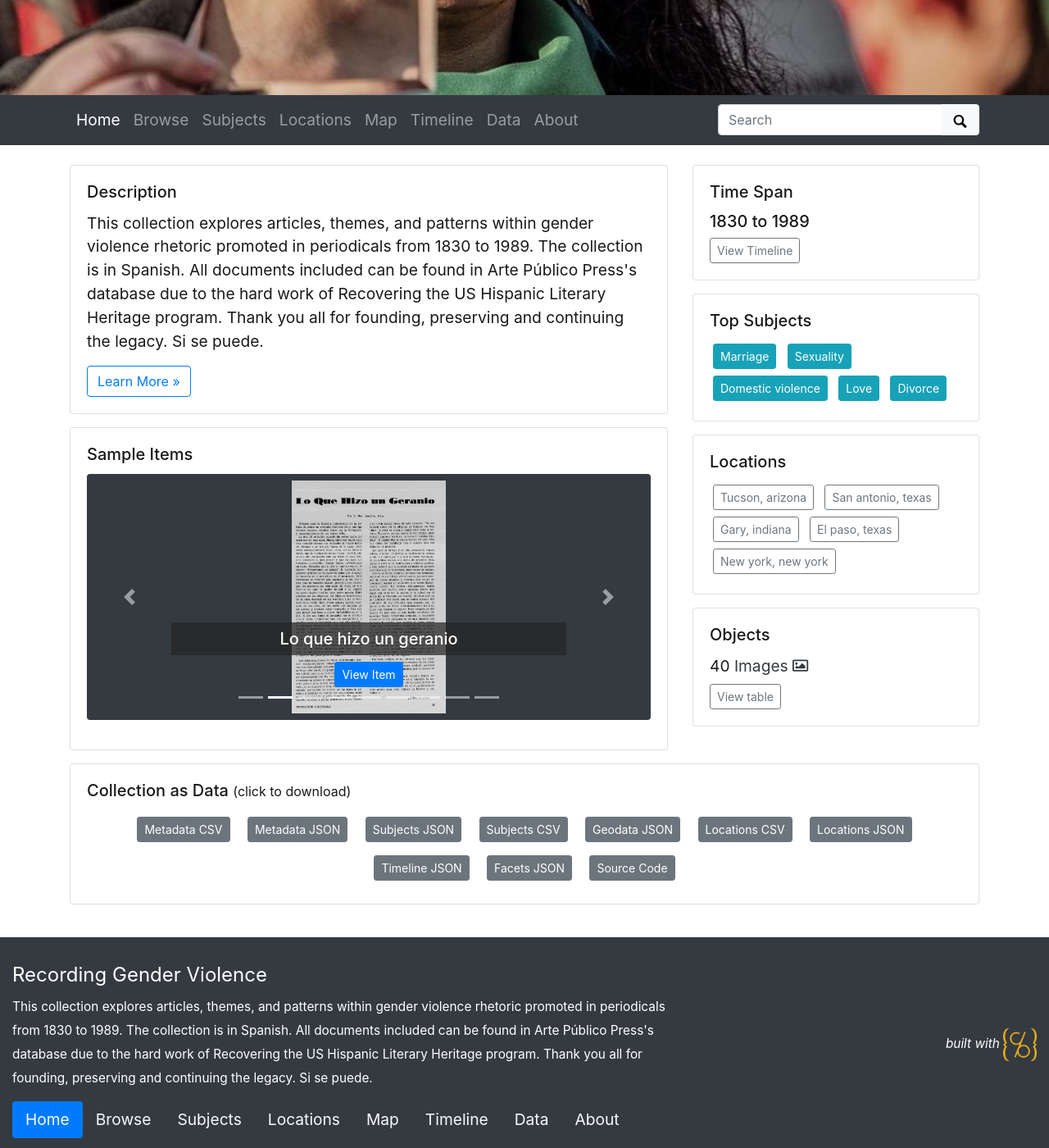
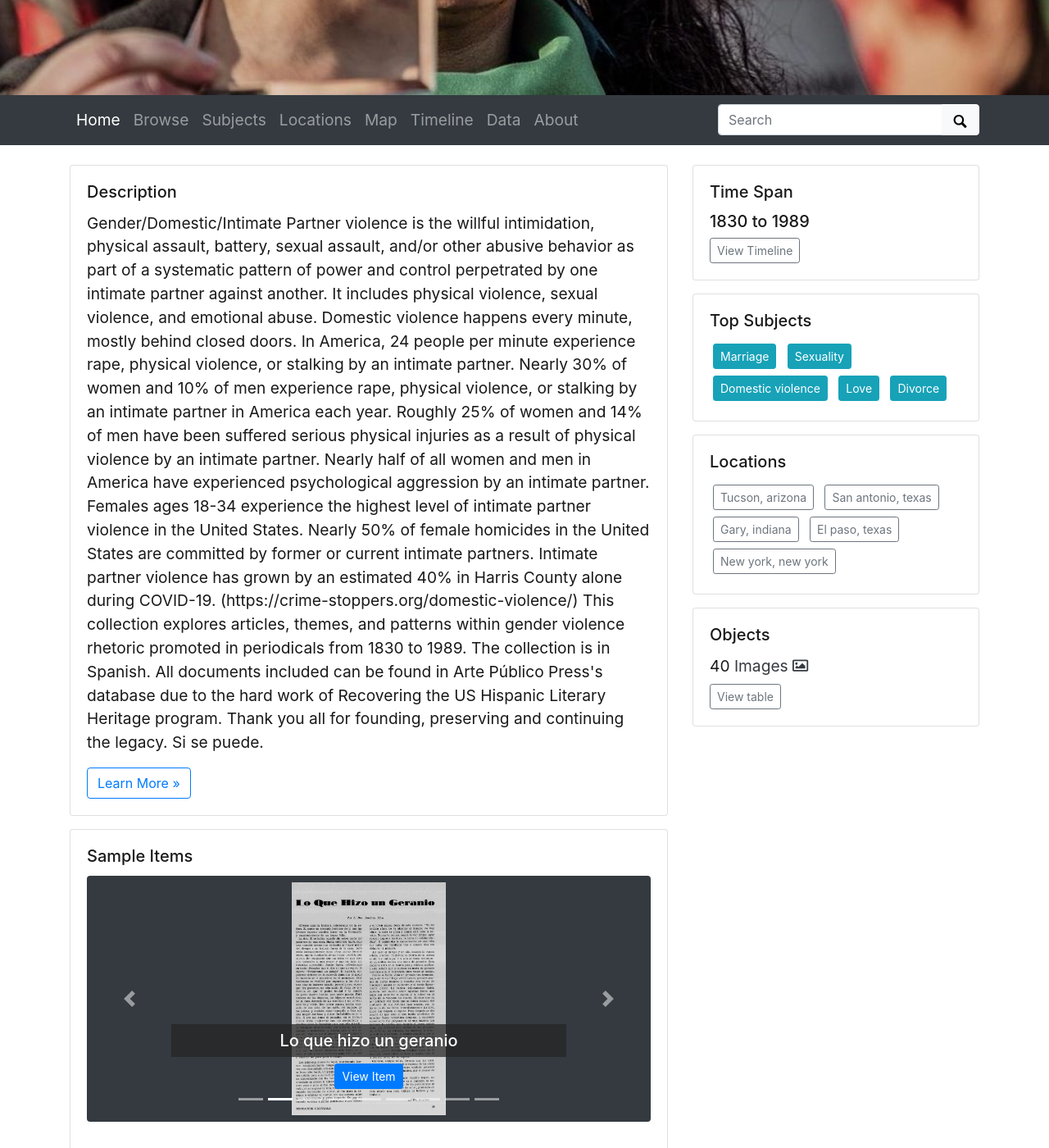
Before and after one commit to roseliabanuelos/recordinggenderviolence, a Jekyll site: the page built from index.md, in a window 1280 px wide and 1400 px high, scrolled down 465 px. Shown: the whole window at 82% size. Built offline with Jekyll 4.4.1, drawn with Linux system fonts in a browser that asks for light colours; some of the changed text lies outside the part shown.

Commit message:
update description statistics

```diff
--- a/_config.yml
+++ b/_config.yml
@@ -25,7 +25,17 @@ title: Recording Gender Violence
 tagline: decoding the normalization of gender violence in hispanic periodicals
 # description appears in meta tags and other locations
 # this description might appear in search result lists, keep around 160 characters max
-description: "This collection explores articles, themes, and patterns within gender violence rhetoric promoted in periodicals from 1830 to 1989. The collection is in Spanish. All documents included can be found in Arte Público Press's database due to the hard work of Recovering the US Hispanic Literary Heritage program. Thank you all for founding, preserving and continuing the legacy. Si se puede. "
+description: "Gender/Domestic/Intimate Partner violence is the willful intimidation, physical assault, battery, sexual assault, and/or other abusive behavior as part of a systematic pattern of power and control perpetrated by one intimate partner against another. It includes physical violence, sexual violence, and emotional abuse.
+
+Domestic violence happens every minute, mostly behind closed doors.
+In America, 24 people per minute experience rape, physical violence, or stalking by an intimate partner.
+Nearly 30% of women and 10% of men experience rape, physical violence, or stalking by an intimate partner in America each year.
+Roughly 25% of women and 14% of men have been suffered serious physical injuries as a result of physical violence by an intimate partner.
+Nearly half of all women and men in America have experienced psychological aggression by an intimate partner.
+Females ages 18-34 experience the highest level of intimate partner violence in the United States.
+Nearly 50% of female homicides in the United States are committed by former or current intimate partners.
+Intimate partner violence has grown by an estimated 40% in Harris County alone during COVID-19. (https://crime-stoppers.org/domestic-violence/)
+ This collection explores articles, themes, and patterns within gender violence rhetoric promoted in periodicals from 1830 to 1989. The collection is in Spanish. All documents included can be found in Arte Público Press's database due to the hard work of Recovering the US Hispanic Literary Heritage program. Thank you all for founding, preserving and continuing the legacy. Si se puede. "
 # creator of the digital collection, to appear in meta tags; we typically use our GitHub usernames but feel free to just use your name
 author: roseliabanuelos
 
```
